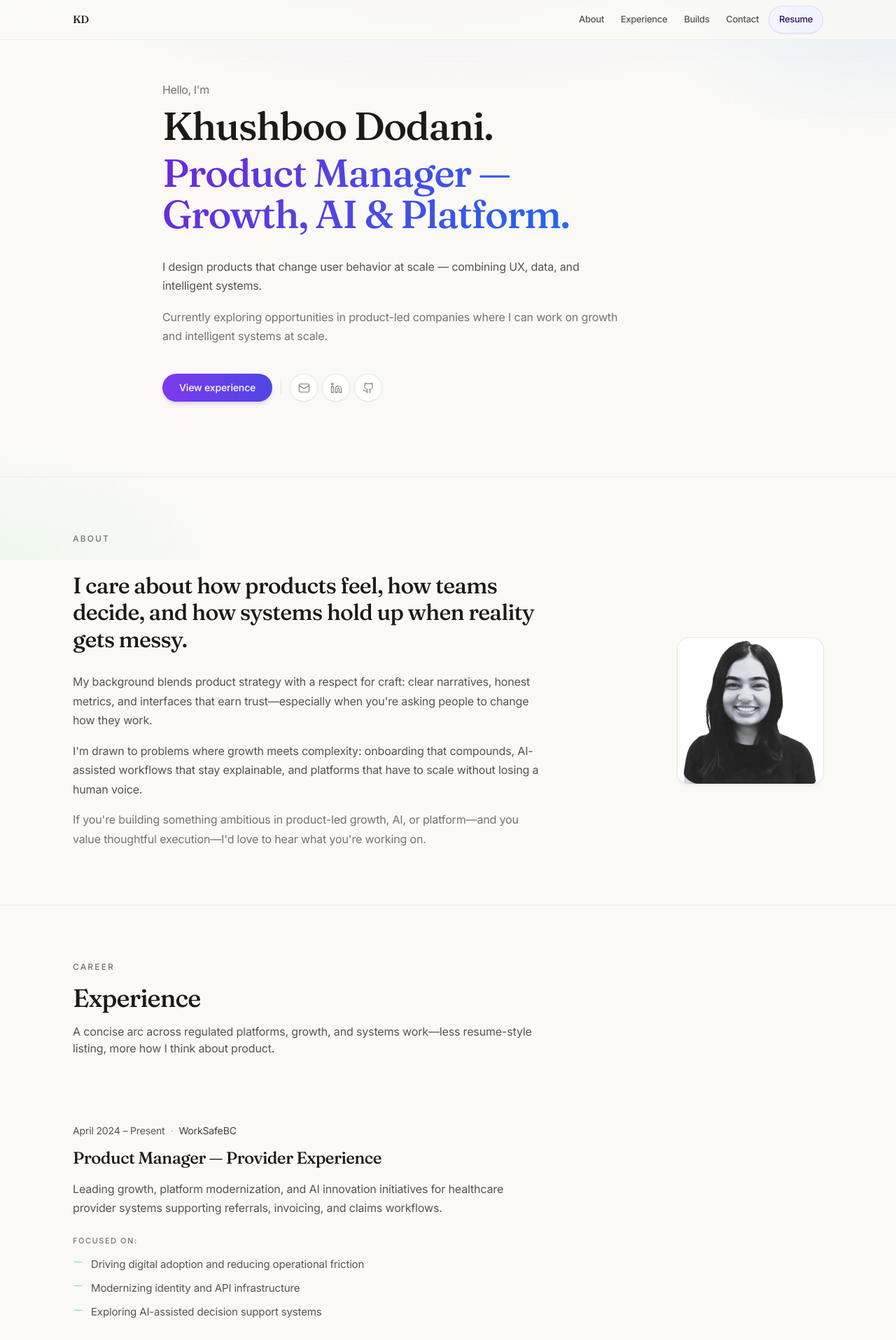
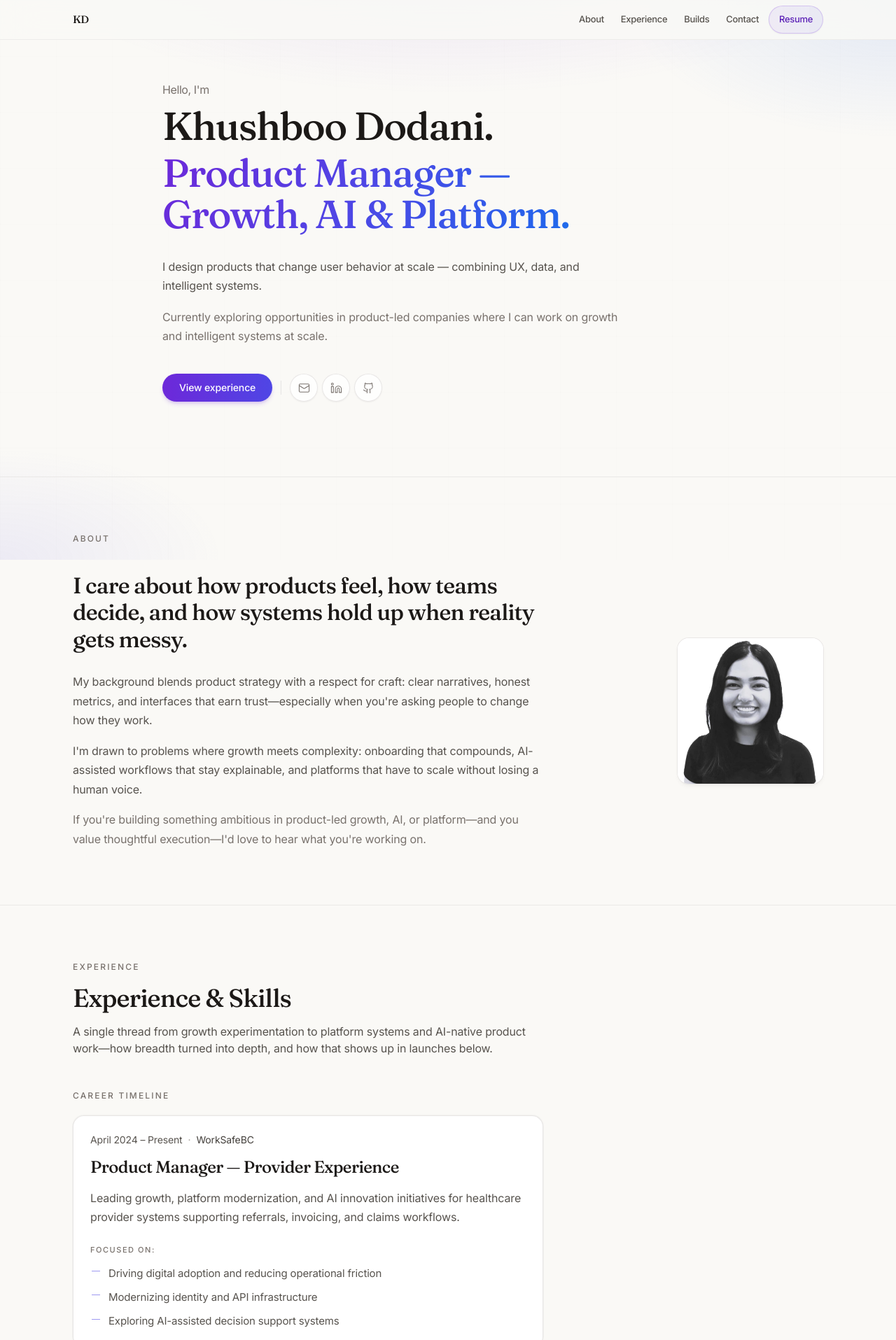
Before and after one commit to kdodani/kdodani-portfolio, a Next.js app: page / in a window 1280 px wide. Shown: the top 1915 px of the page at 70% size. Built offline with nearby package versions, Linux system fonts and the light colour scheme.

Commit message:
homepafge v2

```diff
--- a/src/app/globals.css
+++ b/src/app/globals.css
@@ -7,6 +7,13 @@
     color-scheme: light;
     /* Sticky header (~3.25–3.5rem) + breathing room; used by sections + hash scroll */
     --section-scroll-margin: max(5.5rem, calc(env(safe-area-inset-top, 0px) + 4.25rem));
+
+    /* Hero-aligned accent system (space-separated RGB for Tailwind opacity) */
+    --accent-hero-1: 109 40 217;
+    --accent-hero-2: 79 70 229;
+    --accent-hero-3: 37 99 235;
+    --accent-hero-4: 14 165 233;
+    --accent-strong: 91 33 182;
   }
 
   html {
@@ -34,6 +41,20 @@
     scroll-margin-top: var(--section-scroll-margin);
   }
 
+  /** Matches hero role line; single source for gradient headline text */
+  .gradient-hero-text {
+    background-image: linear-gradient(
+      118deg,
+      rgb(var(--accent-hero-1)) 0%,
+      rgb(var(--accent-hero-2)) 35%,
+      rgb(var(--accent-hero-3)) 68%,
+      rgb(var(--accent-hero-4)) 100%
+    );
+    -webkit-background-clip: text;
+    background-clip: text;
+    color: transparent;
+  }
+
   .text-balance {
     text-wrap: balance;
   }
--- a/src/app/projects/[slug]/page.tsx
+++ b/src/app/projects/[slug]/page.tsx
@@ -31,13 +31,13 @@ export default async function ProjectPage({ params }: Props) {
       <h1 className="font-display mt-3 text-3xl font-semibold tracking-tight text-stone-900 sm:text-4xl">
         {project.title}
       </h1>
-      <p className="mt-2 text-lg text-violet-700/90">{project.tagline}</p>
+      <p className="mt-2 text-lg text-accent/90">{project.tagline}</p>
       <p className="mt-8 text-stone-600">{project.summary}</p>
       <p className="mt-10 text-sm text-stone-500">
         Full write-up coming soon.{" "}
         <HomeHashLink
           sectionId="experience"
-          className="font-medium text-violet-700 underline-offset-4 hover:text-violet-800 hover:underline"
+          className="font-medium text-accent underline-offset-4 hover:text-accent-strong hover:underline"
         >
           Back to experience
         </HomeHashLink>
--- a/src/components/layout/SiteHeader.tsx
+++ b/src/components/layout/SiteHeader.tsx
@@ -22,7 +22,7 @@ const nav: NavItem[] = [
 
 function baseNavClass(variant?: "default" | "resume") {
   if (variant === "resume") {
-    return "shrink-0 rounded-full border border-violet-200/90 bg-gradient-to-r from-violet-50/90 to-indigo-50/80 px-3.5 py-2 text-[13px] font-medium tracking-tight text-violet-950 shadow-sm transition-all duration-200 hover:border-violet-300 hover:from-violet-100/90 hover:to-indigo-100/80 hover:shadow-md";
+    return "shrink-0 rounded-full border border-accent/20 bg-gradient-to-r from-accent/[0.07] to-accent-mid/[0.08] px-3.5 py-2 text-[13px] font-medium tracking-tight text-accent-strong shadow-sm transition-all duration-200 hover:border-accent/35 hover:from-accent/[0.11] hover:to-accent-mid/[0.12] hover:shadow-md";
   }
   return "shrink-0 rounded-md px-2.5 py-2 text-[13px] font-medium tracking-tight text-stone-600 transition-colors duration-200 hover:bg-stone-100/90 hover:text-stone-900";
 }
@@ -91,7 +91,7 @@ export function SiteHeader() {
       <div className="mx-auto flex min-h-14 max-w-6xl flex-wrap items-center justify-between gap-x-4 gap-y-2 px-6 py-2.5 sm:h-[3.25rem] sm:flex-nowrap sm:px-8 sm:py-0 lg:px-10">
         <Link
           href="/"
-          className="font-display shrink-0 text-[15px] font-medium tracking-tight text-stone-900 transition-colors hover:text-violet-700"
+          className="font-display shrink-0 text-[15px] font-medium tracking-tight text-stone-900 transition-colors hover:text-accent"
         >
           KD
         </Link>
--- a/src/components/sections/BuildsSection.tsx
+++ b/src/components/sections/BuildsSection.tsx
@@ -23,7 +23,7 @@ export function BuildsSection() {
           viewport={{ once: true, margin: "-56px" }}
           transition={{ duration: 0.5, ease }}
         >
-          <p className="text-[11px] font-medium uppercase tracking-[0.18em] text-indigo-600/90 sm:text-xs">
+          <p className="text-[11px] font-medium uppercase tracking-[0.18em] text-accent/85 sm:text-xs">
             Builds
           </p>
           <h2
--- a/src/components/sections/ContactSection.tsx
+++ b/src/components/sections/ContactSection.tsx
@@ -8,7 +8,7 @@ import { site } from "@/content/site";
 const ease = [0.22, 1, 0.36, 1] as const;
 
 const cardBase =
-  "group flex h-full min-h-[11.5rem] flex-col overflow-hidden rounded-2xl border border-stone-200/90 bg-white/80 p-5 shadow-sm transition-all duration-300 ease-out hover:border-violet-200/90 hover:bg-white hover:shadow-md motion-safe:hover:-translate-y-0.5 sm:min-h-[12.5rem] sm:p-6";
+  "group flex h-full min-h-[11.5rem] flex-col overflow-hidden rounded-2xl border border-stone-200/90 bg-white/80 p-5 shadow-sm transition-all duration-300 ease-out hover:border-accent/25 hover:bg-white hover:shadow-md motion-safe:hover:-translate-y-0.5 sm:min-h-[12.5rem] sm:p-6";
 
 type IconComponent = ComponentType<SVGProps<SVGSVGElement>>;
 
@@ -87,7 +87,7 @@ export function ContactSection() {
             const Icon = row.Icon;
             const body = (
               <div className="flex min-h-0 min-w-0 flex-1 flex-col">
-                <span className="inline-flex h-10 w-10 shrink-0 items-center justify-center rounded-xl border border-stone-200/90 bg-stone-50 text-stone-500 transition-colors duration-300 group-hover:border-violet-200 group-hover:bg-violet-50/80 group-hover:text-violet-700">
+                <span className="inline-flex h-10 w-10 shrink-0 items-center justify-center rounded-xl border border-stone-200/90 bg-stone-50 text-stone-500 transition-colors duration-300 group-hover:border-accent/30 group-hover:bg-accent/8 group-hover:text-accent">
                   <Icon className="h-[18px] w-[18px]" strokeWidth={1.5} aria-hidden />
                 </span>
                 <span className="mt-4 block text-[11px] font-medium uppercase tracking-[0.14em] text-stone-500 sm:mt-5">
--- a/src/components/sections/ExperienceCareerSection.tsx
+++ b/src/components/sections/ExperienceCareerSection.tsx
@@ -25,31 +25,35 @@ export function ExperienceCareerSection() {
             transition={{ duration: 0.5, ease }}
           >
             <p className="text-[11px] font-medium uppercase tracking-[0.18em] text-stone-500 sm:text-xs">
-              Career
+              Experience
             </p>
             <h2
               id="experience-heading"
               className="font-display mt-3 text-3xl font-medium tracking-tight text-stone-900 sm:mt-4 sm:text-[2rem] lg:text-4xl"
             >
-              Experience
+              Experience &amp; Skills
             </h2>
             <p className="mt-4 text-[15px] leading-relaxed text-stone-600 sm:text-base">
-              A concise arc across regulated platforms, growth, and systems work—less
-              resume-style listing, more how I think about product.
+              A single thread from growth experimentation to platform systems and
+              AI-native product work—how breadth turned into depth, and how that shows up
+              in launches below.
             </p>
           </motion.div>
 
-          <ol className="mt-10 list-none space-y-0 sm:mt-12">
+          <p className="mt-10 text-[11px] font-medium uppercase tracking-[0.18em] text-stone-500 sm:mt-12 sm:text-xs">
+            Career timeline
+          </p>
+          <ol className="mt-4 flex flex-col gap-4 sm:mt-5 sm:gap-5">
             {experienceEntries.map((entry, index) => (
               <motion.li
                 key={`${entry.organization}-${entry.period}`}
-                className="group relative border-b border-stone-200/90 py-8 last:border-b-0 last:pb-0 sm:py-10"
+                className="relative"
                 initial={reduceMotion ? false : { opacity: 0, y: 14 }}
                 whileInView={{ opacity: 1, y: 0 }}
                 viewport={{ once: true, margin: "-48px" }}
                 transition={{ duration: 0.5, delay: reduceMotion ? 0 : index * 0.05, ease }}
               >
-                <div className="-mx-3 rounded-2xl px-3 py-2 transition-colors duration-300 group-hover:bg-white/70 sm:-mx-4 sm:px-4">
+                <div className="rounded-2xl border border-stone-200/90 bg-white p-5 shadow-sm shadow-stone-900/[0.035] ring-1 ring-stone-200/40 transition-[border-color,box-shadow,transform] duration-300 ease-out motion-safe:hover:-translate-y-0.5 motion-safe:hover:shadow-md motion-safe:hover:shadow-stone-900/[0.06] hover:border-stone-200 hover:ring-stone-200/60 sm:p-6">
                   <p className="text-[13px] font-normal leading-relaxed text-stone-500 sm:text-sm">
                     <span className="text-stone-600">{entry.period}</span>
                     <span className="mx-2 text-stone-400" aria-hidden>
@@ -70,7 +74,7 @@ export function ExperienceCareerSection() {
                     {entry.bullets.map((item) => (
                       <li key={item} className="flex gap-3">
                         <span
-                          className="mt-[0.55em] h-px w-3 shrink-0 bg-emerald-400/70"
+                          className="mt-[0.55em] h-px w-3 shrink-0 bg-accent-mid/55"
                           aria-hidden
                         />
                         <span>{item}</span>
--- a/src/components/sections/Hero.tsx
+++ b/src/components/sections/Hero.tsx
@@ -9,7 +9,7 @@ import { site } from "@/content/site";
 const ease = [0.22, 1, 0.36, 1] as const;
 
 const iconLinkClass =
-  "inline-flex h-10 w-10 items-center justify-center rounded-full border border-stone-200/90 bg-white/80 text-stone-500 shadow-sm transition-all duration-300 hover:border-violet-200/90 hover:bg-white hover:text-violet-700 hover:shadow-md active:scale-[0.97]";
+  "inline-flex h-10 w-10 items-center justify-center rounded-full border border-stone-200/90 bg-white/80 text-stone-500 shadow-sm transition-all duration-300 hover:border-accent/25 hover:bg-white hover:text-accent hover:shadow-md active:scale-[0.97]";
 
 const displayPairClass =
   "font-display text-[clamp(2.15rem,7.5vw,3.5rem)] font-medium leading-[1.06] tracking-[-0.028em]";
@@ -46,13 +46,7 @@ export function Hero() {
         </motion.p>
 
         <motion.p
-          className={`${displayPairClass} mt-1.5 max-w-4xl text-balance text-transparent sm:mt-2`}
-          style={{
-            backgroundImage:
-              "linear-gradient(118deg, rgb(109 40 217) 0%, rgb(79 70 229) 35%, rgb(37 99 235) 68%, rgb(14 165 233) 100%)",
-            WebkitBackgroundClip: "text",
-            backgroundClip: "text",
-          }}
+          className={`${displayPairClass} gradient-hero-text mt-1.5 max-w-4xl text-balance sm:mt-2`}
           initial={reduceMotion ? false : { opacity: 0, y: 10 }}
           animate={{ opacity: 1, y: 0 }}
           transition={{ duration: 0.5, delay: reduceMotion ? 0 : 0.08, ease }}
@@ -85,7 +79,7 @@ export function Hero() {
           <a
             href="#experience"
             onClick={onExperienceClick}
-            className="inline-flex h-10 items-center justify-center rounded-full bg-gradient-to-r from-violet-600 to-indigo-600 px-6 text-sm font-medium text-white shadow-md shadow-violet-500/20 transition hover:from-violet-500 hover:to-indigo-500 hover:shadow-lg hover:shadow-violet-500/25"
+            className="inline-flex h-10 items-center justify-center rounded-full bg-gradient-to-r from-accent to-accent-mid px-6 text-sm font-medium text-white shadow-md shadow-accent/20 transition hover:from-accent-mid hover:to-accent-blue hover:shadow-lg hover:shadow-accent/25"
           >
             View experience
           </a>
--- a/tailwind.config.ts
+++ b/tailwind.config.ts
@@ -11,17 +11,26 @@ const config: Config = {
       spacing: {
         "section-pad": "clamp(3.25rem, 4vw + 2rem, 5rem)",
       },
+      colors: {
+        accent: {
+          DEFAULT: "rgb(var(--accent-hero-1) / <alpha-value>)",
+          mid: "rgb(var(--accent-hero-2) / <alpha-value>)",
+          blue: "rgb(var(--accent-hero-3) / <alpha-value>)",
+          cyan: "rgb(var(--accent-hero-4) / <alpha-value>)",
+          strong: "rgb(var(--accent-strong) / <alpha-value>)",
+        },
+      },
       fontFamily: {
         sans: ["var(--font-sans)", "system-ui", "sans-serif"],
         display: ["var(--font-display)", "Georgia", "serif"],
       },
       backgroundImage: {
         "glow-radial":
-          "radial-gradient(ellipse 90% 55% at 50% -15%, rgb(167 139 250 / 0.14), transparent 58%)",
+          "radial-gradient(ellipse 90% 55% at 50% -15%, rgb(var(--accent-hero-1) / 0.13), transparent 58%)",
         "glow-corner":
-          "radial-gradient(ellipse 55% 45% at 100% 0%, rgb(96 165 250 / 0.12), transparent 55%)",
+          "radial-gradient(ellipse 55% 45% at 100% 0%, rgb(var(--accent-hero-3) / 0.11), transparent 55%)",
         "glow-sage":
-          "radial-gradient(ellipse 50% 40% at 0% 100%, rgb(134 239 172 / 0.1), transparent 50%)",
+          "radial-gradient(ellipse 50% 40% at 0% 100%, rgb(var(--accent-hero-2) / 0.08), transparent 50%)",
       },
     },
   },
```
Also changed, not shown: src/components/builds/BuildCard.tsx (+5 -5 lines), src/components/projects/ProjectCard.tsx (+4 -4 lines).
